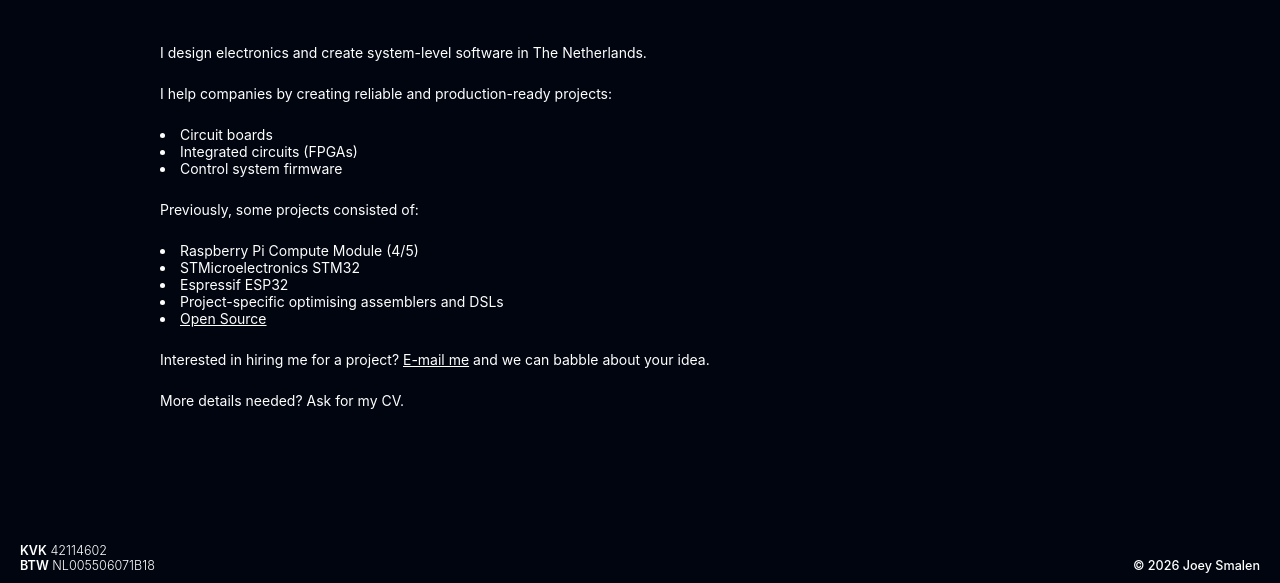
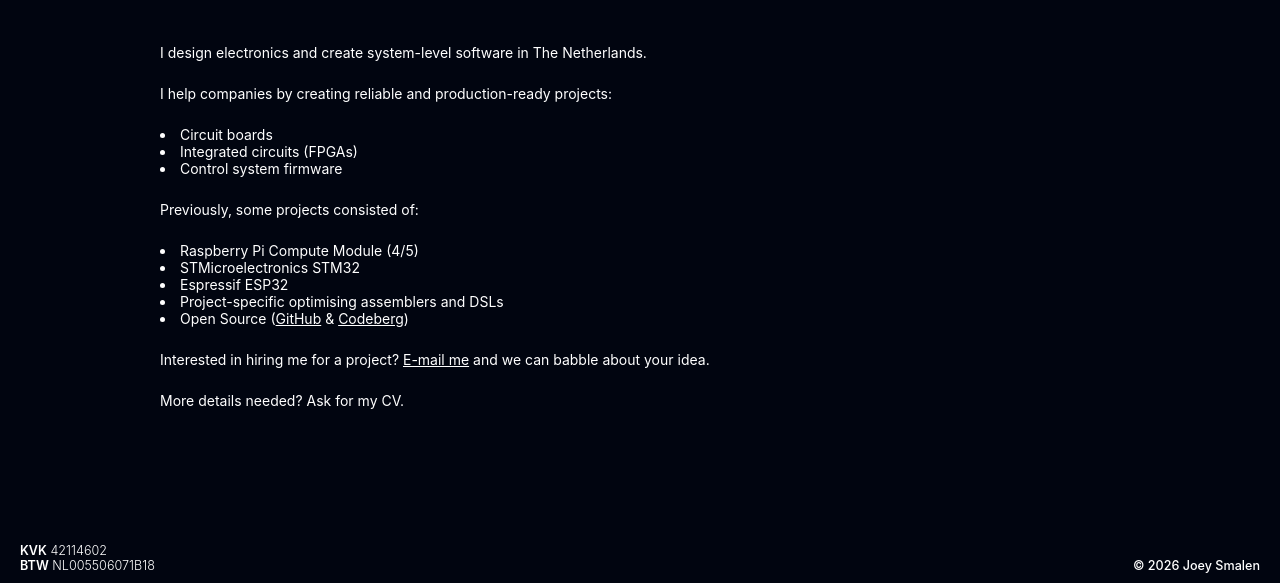
Before and after one commit to QSmally/Business, a plain HTML site: page index.html in a window 1280 px wide. Shown: the part 217-800 px from the top of the page. Drawn offline with Linux system fonts and the light colour scheme.

Commit message:
Project: add Codeberg

```diff
--- a/index.html
+++ b/index.html
@@ -54,7 +54,7 @@
                 <li>STMicroelectronics STM32</li>
                 <li>Espressif ESP32</li>
                 <li>Project-specific optimising assemblers and DSLs</li>
-                <li><a href="/github">Open Source</a></li>
+                <li>Open Source (<a href="/github">GitHub</a> & <a href="/codeberg">Codeberg</a>)</li>
             </ul>
 
             <p>Interested in hiring me for a project? <a href="/contact">E-mail me</a> and we can babble about your idea.</p>
```
Also changed, not shown: 1 other file.
